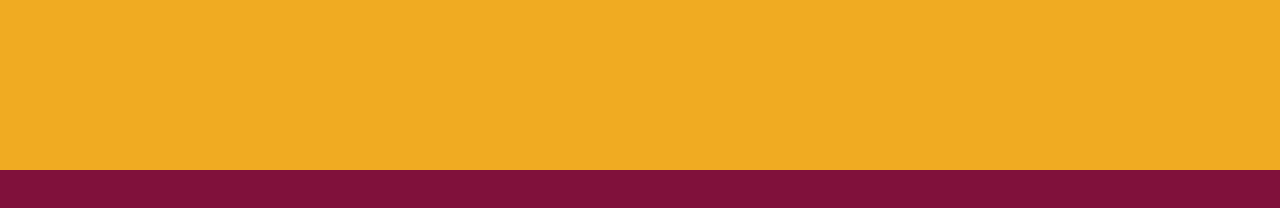
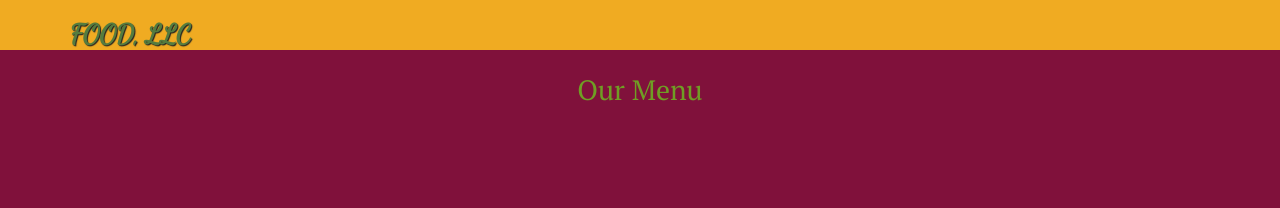
Before and after one commit to HarshGarg001/Coursera-test, a plain HTML site: page module3-solution/index.html in a window 1280 px wide. Drawn offline with Linux system fonts and the light colour scheme.

Commit message:
Updated solution

```diff
--- a/module3-solution/css/styles.css
+++ b/module3-solution/css/styles.css
@@ -10,9 +10,27 @@ body {
 	border: 0;
 }
 
-#logo-img {
-	background : url();
-	width: 150px;
-	height: 150px;
-	margin: 10px 15px 10px 0;
+.navbar-brand {
+	padding-top: 25px;
 }
+
+.navbar-brand h1 {
+	font-family: 'Dancing Script', cursive;
+	color: #557c3e;
+	font-size: 1.5em;
+	text-transform: uppercase;
+	font-weight: bold;
+	text-shadow: 1px 1px 1px #222;
+	margin-top: 0;
+	margin-bottom: 0;
+	line-height: .75;
+}
+
+.navbar-brand a:hover, .navbar-brand a:focus {
+	text-decoration: none;
+}
+
+p {
+	color: #6f9e24;
+	font-size: 175%;
+}
--- a/module3-solution/index.html
+++ b/module3-solution/index.html
@@ -7,20 +7,34 @@
 	<title>Assignment Solution For Module 3</title>
 	<link rel="stylesheet" href="css/bootstrap.min.css">
 	<link rel="stylesheet" type="text/css" href="css/styles.css">
-	<link href="https://fonts.googleapis.com/css2?family=PT+Serif&display=swap" rel="stylesheet">
+	<link href="https://fonts.googleapis.com/css2?family=Dancing+Script&family=PT+Serif&display=swap" rel="stylesheet">
+
 </head>
 <body>
+
+
 	<header>
 		<nav id="header-nav" class="navbar navbar-default">
 			<div class="container">
-				<div class="navbar-header">
-					<a href="index.html" class="">
-						<div id="logo-img" alt="Logo image"></div>
-					</a>
+
+					<div class="navbar-brand">
+						<a href="index.html"><h1>Food, LLC</h1></a>
+					</div>
+					<button type="button" class="navbar-toggle collapsed" data-toggle="collapse" data-target="#collapsable-nav" aria-expanded="false">
+						<span class="sr-only">Toggle navigation</span>
+						<span class="icon-bar"></span>
+						<span class="icon-bar"></span>
+						<span class="icon-bar"></span>
+					</button>
 				</div>
+
 			</div>
 		</nav>
 	</header>
 
+
+<p class="text-center">Our Menu</p>
+
+
 </body>
 </html>
```
